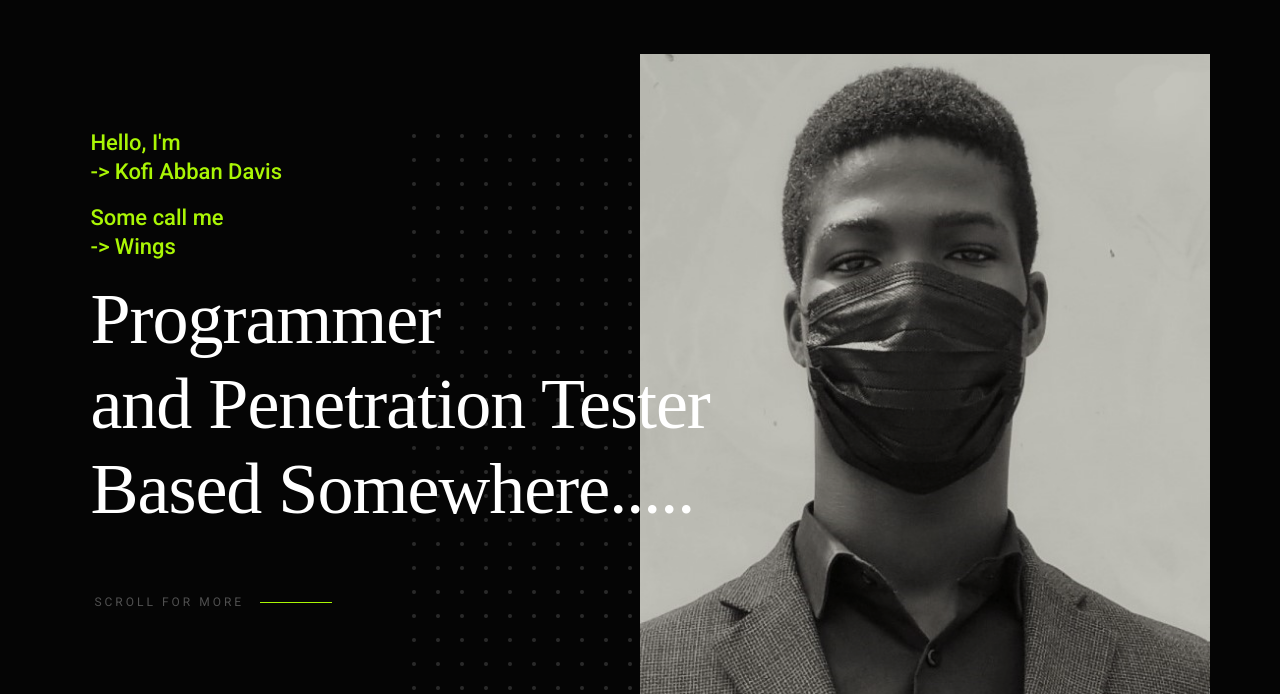
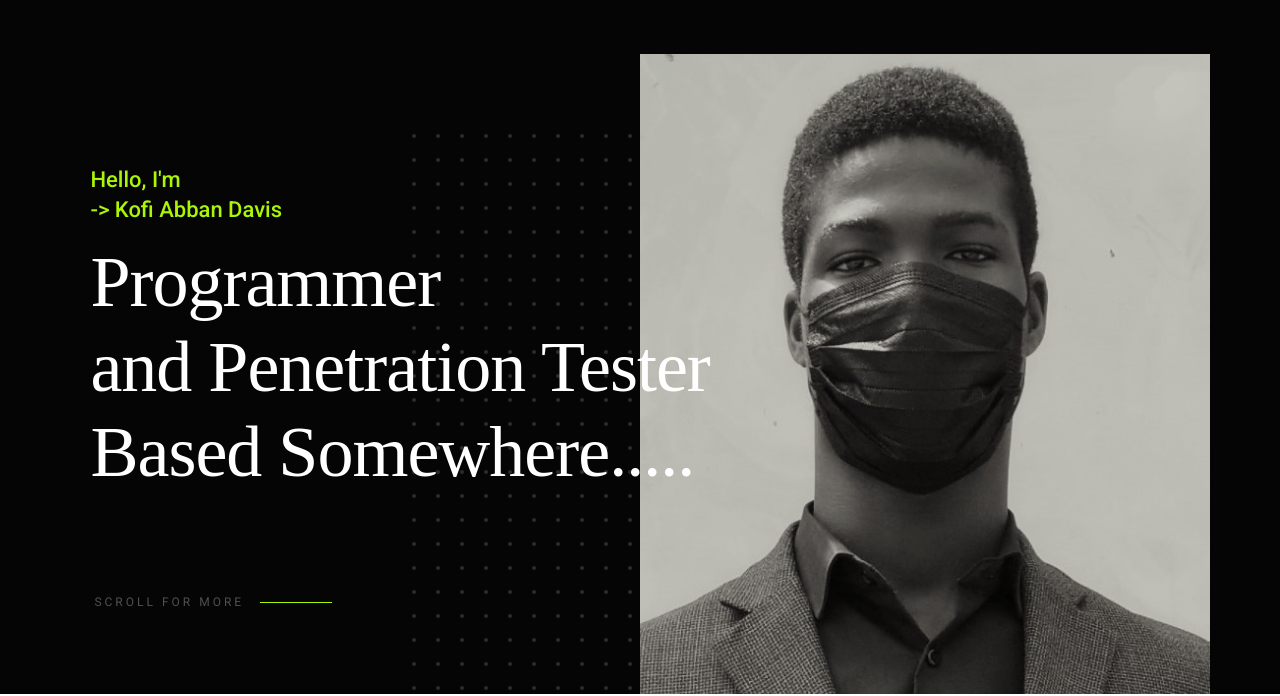
Before and after one commit to WingsDavis/wings, a plain HTML site: page index.html in a window 1280 px wide. Shown: the part 106-802 px from the top of the page. Drawn offline with Linux system fonts and the light colour scheme; a web font is replaced by a local one.

Commit message:
Update index.html

```diff
--- a/index.html
+++ b/index.html
@@ -79,7 +79,6 @@
 
             <div class="column large-9 mob-full intro-text">
                 <h3>Hello, I'm<br> -> Kofi Abban Davis</h3>
-                <h3>Some call me<br> -> Wings</h3>
                 <h1>
                     Programmer <br>
                     and Penetration Tester <br>
```
